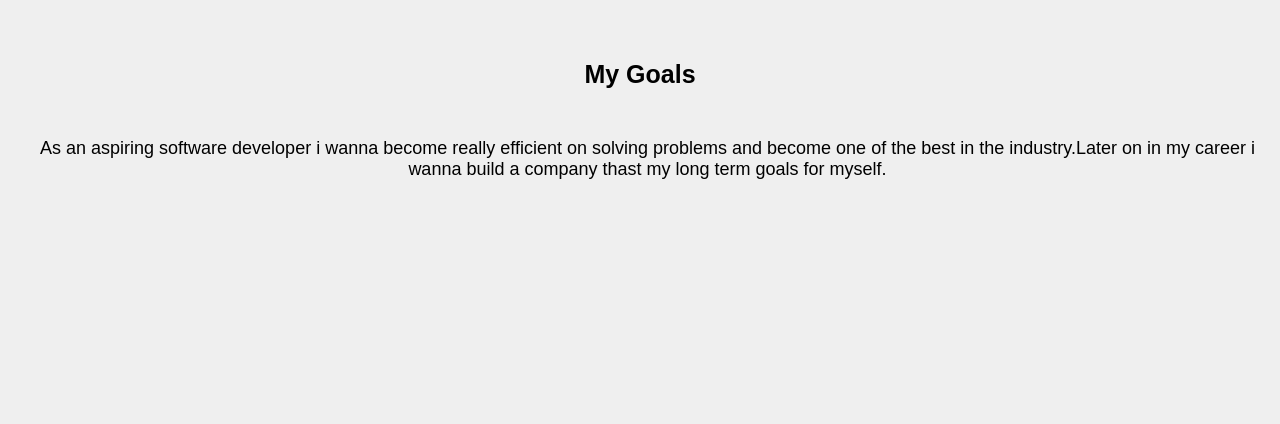
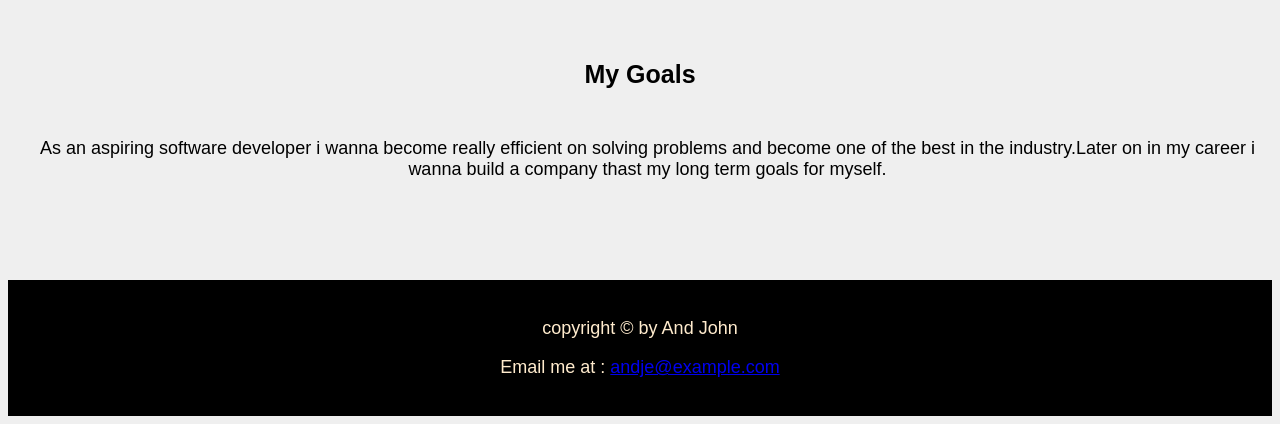
Before and after one commit to PHL-LC101-April22/js-assignment-4-html-me-something-ZakariF, a website: page index.html in a window 1280 px wide. Shown: the part 742-1166 px from the top of the page. Before the commit the page ends 1022 px from the top, so only its background shows below. Drawn offline with Linux system fonts and the light colour scheme.

Commit message:
Final touch footer added

```diff
--- a/index.html
+++ b/index.html
@@ -71,5 +71,11 @@
 
          </main>
 
+         <footer>
+            <p>copyright &copy; by And John<br>
+            <p>Email me at : <a href="mailto:andje@example.com">andje@example.com</a></p>
+             </footer>
+         </footer>
+
    </body>
 </html>
--- a/styles.css
+++ b/styles.css
@@ -112,3 +112,10 @@ ul li a {
  div {
     margin-bottom: 30px;
  }
+
+ footer {
+    background-color: black;
+    color: blanchedalmond;
+    padding: 20px;
+    text-align: center;
+ }
```
